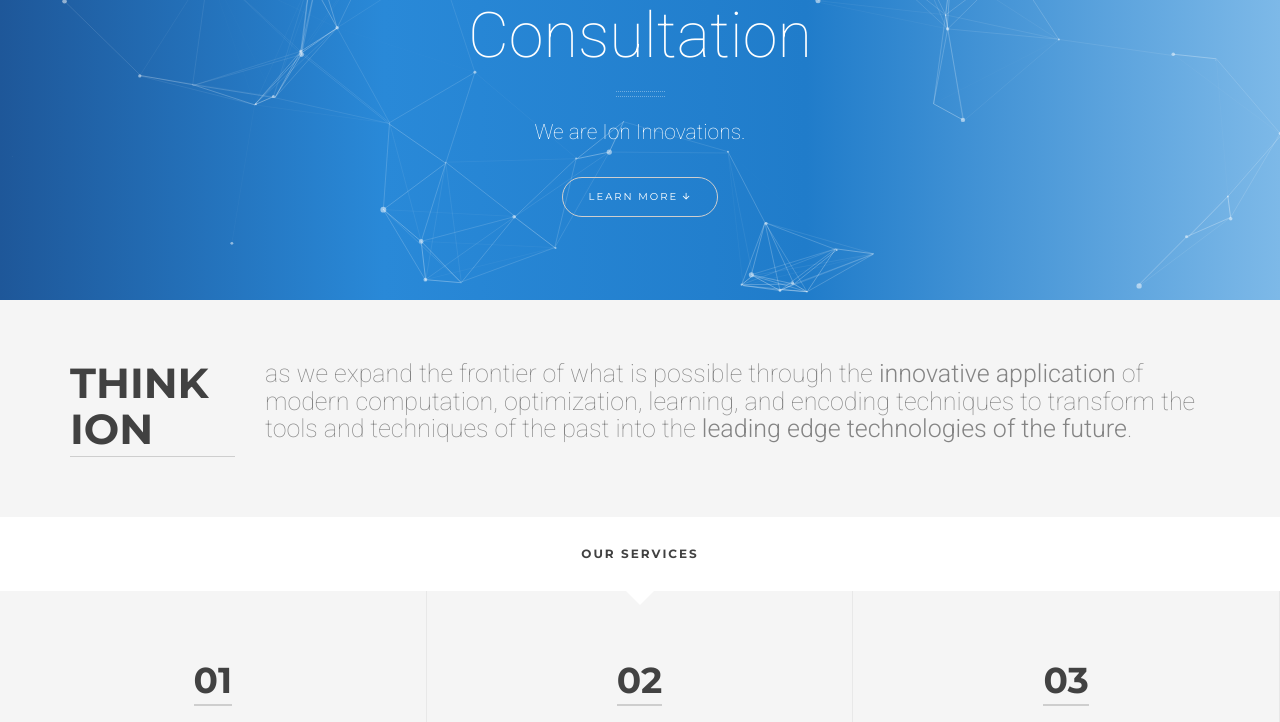
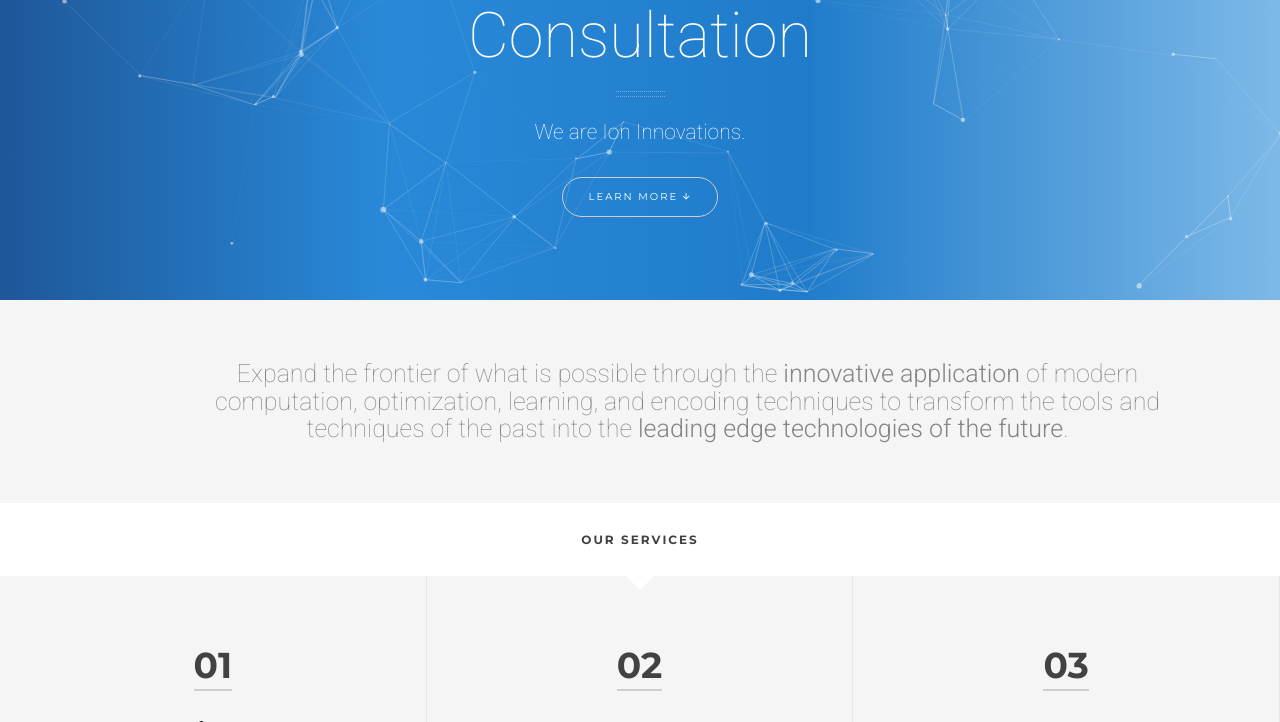
Before and after one commit to z-shaffer/z-shaffer.github.io, a PHP site: page / in a window 1280 px wide; the page is wider, and only the part inside the window is pictured. Shown: the part 500-1222 px from the top of that part. Run offline with PHP 8.4, Linux system fonts and the light colour scheme; some libraries are stand-ins or nearby versions; some web fonts are replaced.

Commit message:
CSS update

```diff
--- a/css/style.css
+++ b/css/style.css
@@ -195,6 +195,7 @@ button:hover,
 .mb90 { margin-bottom:90px !important; }
 .mb100 { margin-bottom:100px !important; }
 
+.ml200 { margin-left: 200px }
 .ml30 { margin-left: 30px }
 .mr30 { margin-right: 30px }
 .ml15 { margin-left: 15px }
--- a/index.html
+++ b/index.html
@@ -107,16 +107,16 @@
 	<!-- Begin Intro -->
 	<section id="ideology">
 		<!-- Begin Slogan -->
-		<div id="hello-intro" class="pt60 pb60">
+		<div id="hello-intro" class="pt60 pb60 ml200">
 			<div class="container">
 				<div class="row">
 					<!-- Starter Text -->
-					<div class="col-lg-2 col-sm-3">
+					<!-- <div class="col-lg-2 col-sm-3">
 						<h2 class="no-margin rotateLeftReveal">THINK ION</h2>
-					</div>
+					</div> -->
 					<!-- Text Body -->
 					<div class="col-lg-10 col-sm-9 mt30-xs">
-						<h3 class="no-margin rightReveal">as we expand the frontier of what is possible through the <strong>innovative application</strong> of modern computation, optimization, learning, and encoding techniques to transform the tools and techniques of the past into the <strong>leading edge technologies of the future</strong>.</h3>
+						<center><h3 class="no-margin rightReveal">Expand the frontier of what is possible through the <strong>innovative application</strong> of modern computation, optimization, learning, and encoding techniques to transform the tools and techniques of the past into the <strong>leading edge technologies of the future</strong>.</h3></center>
 					</div>
 				</div><!-- /.row -->
 			</div><!-- /.container -->
```
